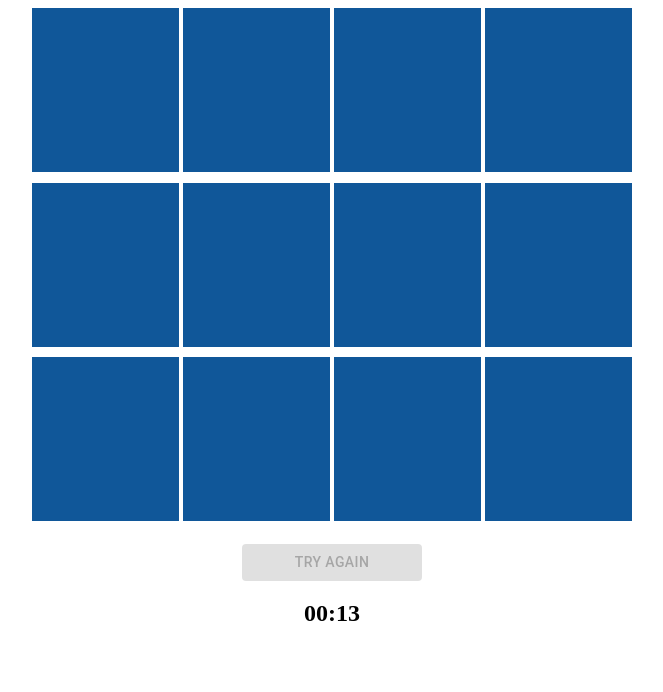
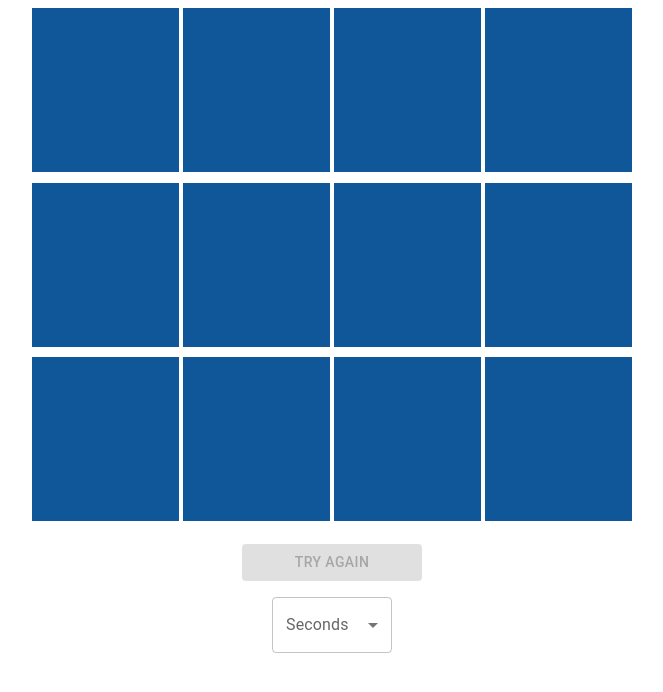
Before and after one commit to Ezz1997/MemoryCardGame, a React (Vite) app: page / in a window 1280 px wide. Shown: the top 692 px of the page, without its empty margins (308-971 px from the left). Built offline with nearby package versions, Linux system fonts and the light colour scheme.

Commit message:
added multiple times options, 20 seconds, 30 seconds, etc...

```diff
--- a/src/App.jsx
+++ b/src/App.jsx
@@ -8,6 +8,7 @@ import Images from "./Images";
 import "./App.css";
 import BlueCard from "./assets/blue-card.png";
 import Timer from "./components/Timer";
+import BasicSelect from "./components/BasicSelect";
 
 const UNIQUE_IMAGES_NUM = 6;
 
@@ -16,7 +17,8 @@ export default function App() {
   const [images, setImages] = useState([]);
   const [imageBuffer, setImageBuffer] = useState(new Map());
   const [isDone, setIsDone] = useState(new Set());
-  const [timer, setTimer] = useState("00:20");
+  const [timer, setTimer] = useState("");
+  const [seconds, setSeconds] = useState("");
 
   // This function Creates a deep copy of the images list, then
   // shuffles them and gets the first N images, and lastly duplicates
@@ -42,7 +44,6 @@ export default function App() {
       [images[i], images[j]] = [images[j], images[i]];
     }
   }
-
 
   // This function handles the flipping of a card
   // only 2 images can be flipped at once
@@ -84,7 +85,8 @@ export default function App() {
     setImages([]);
     setImageBuffer(new Map());
     setIsDone(new Set());
-    setTimer("00:20");
+    setTimer("");
+    setSeconds("");
 
     updateImages();
   }
@@ -95,7 +97,7 @@ export default function App() {
         spacing={2}
         sx={{ justifyContent: "center", alignItems: "center" }}
       >
-        <ImageList sx={{ width: 600, height: 520}} cols={4} rowHeight={164}>
+        <ImageList sx={{ width: 600, height: 520 }} cols={4} rowHeight={164}>
           {images.map((item, idx) => (
             <ImageListItem key={idx}>
               <img
@@ -112,9 +114,13 @@ export default function App() {
                 alt={item.title}
                 loading="lazy"
                 onClick={
-                  isDone.has(item.img) || timer === "00:00" ? null : () => handleFlip(idx, item.img)
+                  isDone.has(item.img) || timer === "00:00"
+                    ? null
+                    : () => handleFlip(idx, item.img)
                 }
-                className={`flip-card ${cards.get(idx) ? "back" : "front"} ${isDone.has(item.img) ? "highlight-correct" : ""}`}
+                className={`flip-card ${cards.get(idx) ? "back" : "front"} ${
+                  isDone.has(item.img) ? "highlight-correct" : ""
+                }`}
               />
             </ImageListItem>
           ))}
@@ -129,8 +135,18 @@ export default function App() {
           Try Again
         </Button>
         {isDone.size === UNIQUE_IMAGES_NUM && <Alert>You Won!</Alert>}
-        {(timer === "00:00" && isDone.size !== UNIQUE_IMAGES_NUM) && <Alert severity="error">Game Over!</Alert>}
-        <Timer timer={timer} setTimer={setTimer} isGameOver={isDone.size === UNIQUE_IMAGES_NUM || timer === "00:00"}/>
+        {timer === "00:00" && isDone.size !== UNIQUE_IMAGES_NUM && (
+          <Alert severity="error">Game Over!</Alert>
+        )}
+        {seconds && (
+          <Timer
+            seconds={seconds}
+            timer={timer}
+            setTimer={setTimer}
+            isGameOver={isDone.size === UNIQUE_IMAGES_NUM || timer === "00:00"}
+          />
+        )}
+        <BasicSelect seconds={seconds} setSeconds={setSeconds} />
       </Stack>
     </div>
   );
--- /dev/null
+++ b/src/components/BasicSelect.jsx
@@ -0,0 +1,38 @@
+import { useState, useEffect } from "react";
+import Box from "@mui/material/Box";
+import InputLabel from "@mui/material/InputLabel";
+import MenuItem from "@mui/material/MenuItem";
+import FormControl from "@mui/material/FormControl";
+import Select from "@mui/material/Select";
+
+const seconds_num = [20, 30, 40, 50];
+
+export default function BasicSelect({ seconds, setSeconds }) {
+  const handleChange = (event) => {
+    setSeconds(event.target.value);
+  };
+
+  return (
+    <Box sx={{ minWidth: 120 }}>
+      <FormControl fullWidth>
+        <InputLabel id="simple-select-label">Seconds</InputLabel>
+        <Select
+          labelId="simple-select-label"
+          id="simple-select"
+          value={seconds}
+          label="Seconds"
+          onChange={handleChange}
+          //   disabled={seconds}
+        >
+          {seconds_num.map((s, index) => {
+            return (
+              <MenuItem key={index} value={s}>
+                {s}
+              </MenuItem>
+            );
+          })}
+        </Select>
+      </FormControl>
+    </Box>
+  );
+}
--- a/src/components/Timer.jsx
+++ b/src/components/Timer.jsx
@@ -1,6 +1,6 @@
 import React, { useRef, useEffect } from "react";
 
-const Timer = ({timer, setTimer, isGameOver}) => {
+const Timer = ({ timer, setTimer, isGameOver, seconds }) => {
   // We need ref in this, because we are dealing
   // with JS setInterval to keep track of it and
   // stop it when needed
@@ -10,12 +10,9 @@ const Timer = ({timer, setTimer, isGameOver}) => {
   // const [timer, setTimer] = useState("00:20");
 
   const getTimeRemaining = (e) => {
-        const total =
-            Date.parse(e) - Date.parse(new Date());
+    const total = Date.parse(e) - Date.parse(new Date());
     const seconds = Math.floor((total / 1000) % 60);
-        const minutes = Math.floor(
-            (total / 1000 / 60) % 60
-        );
+    const minutes = Math.floor((total / 1000 / 60) % 60);
     return {
       total,
       minutes,
@@ -24,16 +21,13 @@ const Timer = ({timer, setTimer, isGameOver}) => {
   };
 
   const startTimer = (e) => {
-        let { total, minutes, seconds } =
-            getTimeRemaining(e);
+    let { total, minutes, seconds } = getTimeRemaining(e);
     if (total >= 0) {
       // update the timer
       // check if less than 10 then we need to
       // add '0' at the beginning of the variable
       setTimer(
-                (minutes > 9
-                    ? minutes
-                    : "0" + minutes) +
+        (minutes > 9 ? minutes : "0" + minutes) +
           ":" +
           (seconds > 9 ? seconds : "0" + seconds)
       );
@@ -44,7 +38,7 @@ const Timer = ({timer, setTimer, isGameOver}) => {
     // If you adjust it you should also need to
     // adjust the Endtime formula we are about
     // to code next
-        setTimer("00:20");
+    setTimer("00:" + seconds.toString());
 
     // If you try to remove this line the
     // updating of timer Variable will be
@@ -61,7 +55,7 @@ const Timer = ({timer, setTimer, isGameOver}) => {
 
     // This is where you need to adjust if
     // you intend to add more time
-        deadline.setSeconds(deadline.getSeconds() + 20);
+    deadline.setSeconds(deadline.getSeconds() + seconds);
     return deadline;
   };
 
@@ -70,8 +64,7 @@ const Timer = ({timer, setTimer, isGameOver}) => {
   }, [isGameOver]);
 
   return (
-        <div
-            style={{ textAlign: "center", margin: "auto" }}>
+    <div style={{ textAlign: "center", margin: "auto" }}>
       <h2>{timer}</h2>
     </div>
   );
```
Lines whose indentation alone changed are shown as unchanged.
